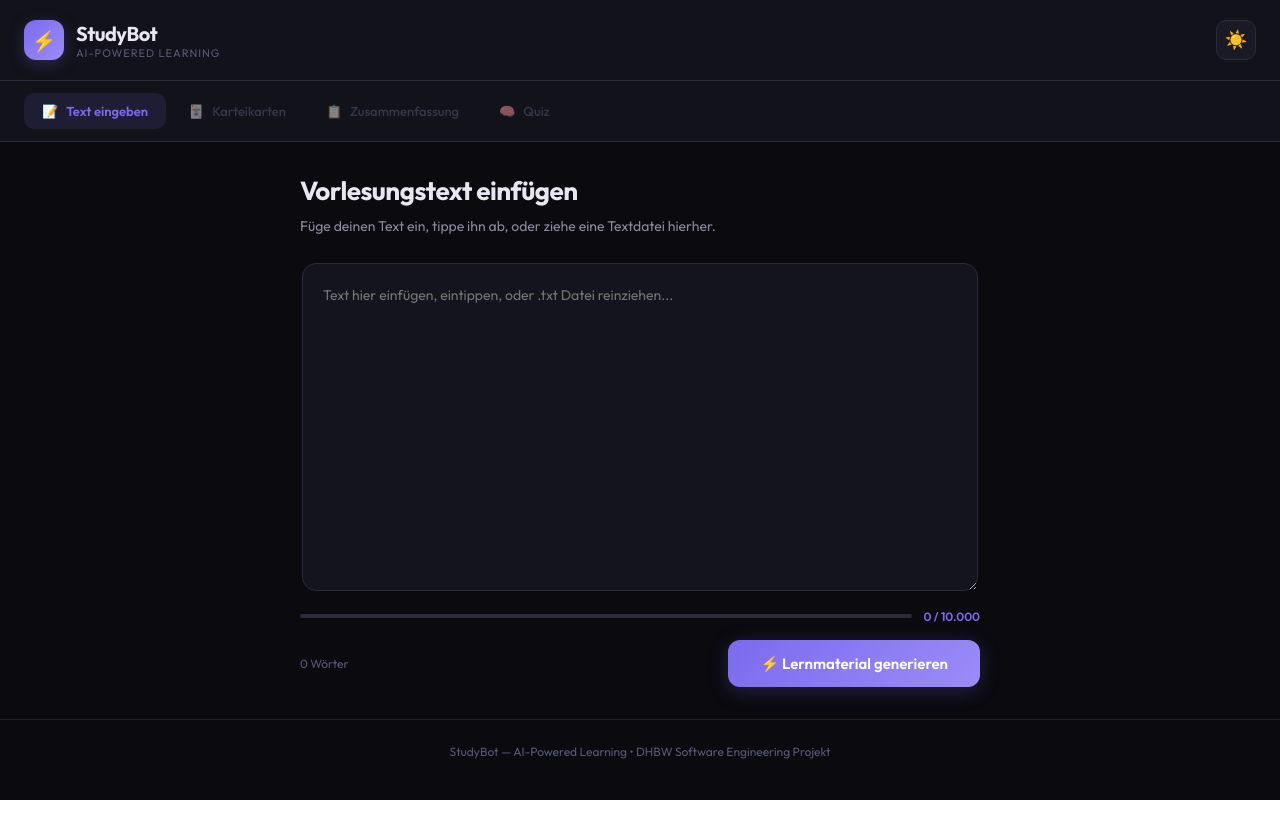
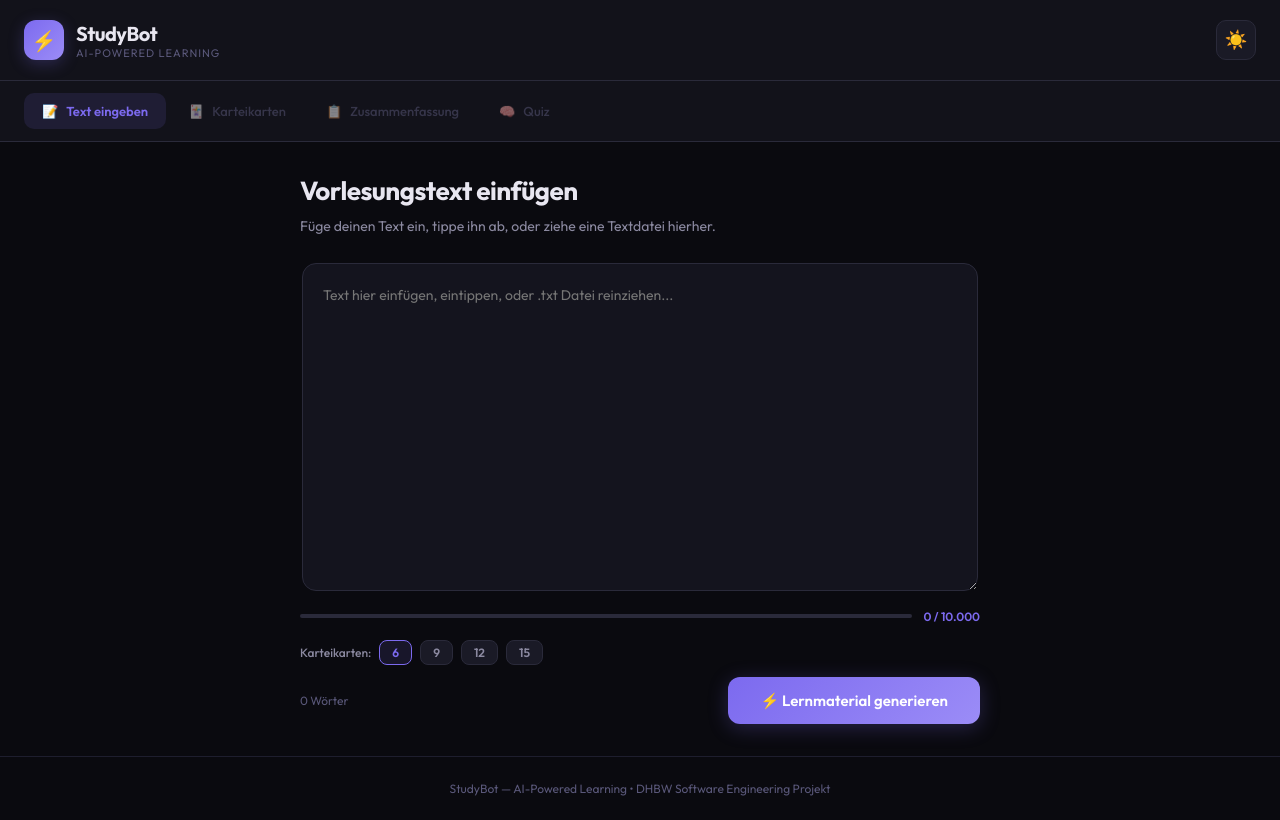
Before and after one commit to lejmi-amine/Die-Letzte-Reihe, a React (Vite) app in the folder StudyBot/: page / in a window 1280 px wide. Built offline with nearby package versions, Linux system fonts and the light colour scheme.

Commit message:
feat: add card count selector (6 / 9 / 12 / 15)
User can choose how many flashcards to generate before hitting generate.

```diff
--- a/StudyBot/src/StudyBot.jsx
+++ b/StudyBot/src/StudyBot.jsx
@@ -71,14 +71,14 @@ function findSentencesWith(sentences, term) {
   return sentences.filter((s) => s.toLowerCase().includes(term.toLowerCase()));
 }
 
-function generateFlashcards(text) {
+function generateFlashcards(text, count = 6) {
   const sentences = extractSentences(text);
   const terms = extractKeyTerms(text);
   const cards = [];
   const usedSentences = new Set();
 
   for (const term of terms) {
-    if (cards.length >= 6) break;
+    if (cards.length >= count) break;
     const matches = findSentencesWith(sentences, term);
     for (const match of matches) {
       if (usedSentences.has(match)) continue;
@@ -103,7 +103,7 @@ function generateFlashcards(text) {
   }
 
   // Fill up if we have less than 6
-  while (cards.length < 6 && cards.length < sentences.length) {
+  while (cards.length < count && cards.length < sentences.length) {
     const s = sentences[cards.length * 2] || sentences[cards.length];
     if (s && !usedSentences.has(s)) {
       usedSentences.add(s);
@@ -341,6 +341,7 @@ export default function StudyBot() {
   const [generated, setGenerated] = useState(false);
   const [error, setError] = useState("");
   const [summaryCopied, setSummaryCopied] = useState(false);
+  const [cardCount, setCardCount] = useState(6);
   const [dragIdx, setDragIdx] = useState(null);
   const [dragOverIdx, setDragOverIdx] = useState(null);
   const [fileDragOver, setFileDragOver] = useState(false);
@@ -401,7 +402,7 @@ export default function StudyBot() {
 
       setLoadingMsg("Karteikarten werden erstellt...");
       await new Promise((r) => setTimeout(r, 500));
-      setCards(generateFlashcards(inputText));
+      setCards(generateFlashcards(inputText, cardCount));
 
       setLoadingMsg("Zusammenfassung wird erstellt...");
       await new Promise((r) => setTimeout(r, 400));
@@ -415,7 +416,7 @@ export default function StudyBot() {
     } catch (e) {
       setError("Fehler bei der Verarbeitung: " + e.message);
     } finally { setLoading(false); setLoadingMsg(""); }
-  }, [inputText]);
+  }, [inputText, cardCount]);
 
   const quizScore = quizRevealed && quiz.length > 0
     ? quiz.filter((q, i) => quizAnswers[i] === q.correct).length : null;
@@ -530,7 +531,19 @@ export default function StudyBot() {
               </span>
             </div>
 
-            <div style={{ display: "flex", alignItems: "center", justifyContent: "space-between", marginTop: 16 }}>
+            <div style={{ display: "flex", alignItems: "center", gap: 8, marginTop: 16 }}>
+              <span style={{ fontSize: 12, color: t.textSecondary, fontWeight: 500 }}>Karteikarten:</span>
+              {[6, 9, 12, 15].map((n) => (
+                <button key={n} onClick={() => setCardCount(n)} style={{
+                  padding: "4px 12px", borderRadius: 8, border: `1px solid ${cardCount === n ? t.accent : t.border}`,
+                  background: cardCount === n ? t.accentDim : t.bgCard,
+                  color: cardCount === n ? t.accent : t.textSecondary,
+                  fontSize: 12, fontWeight: 600, cursor: "pointer", fontFamily: fontStack, transition: "all 0.2s",
+                }}>{n}</button>
+              ))}
+            </div>
+
+            <div style={{ display: "flex", alignItems: "center", justifyContent: "space-between", marginTop: 12 }}>
               <span style={{ fontSize: 12, color: t.textMuted }}>{inputText.trim().split(/\s+/).filter(Boolean).length} Wörter</span>
               <button onClick={generate} disabled={loading} style={{
                 padding: "14px 32px", borderRadius: 12, border: "none",
```
